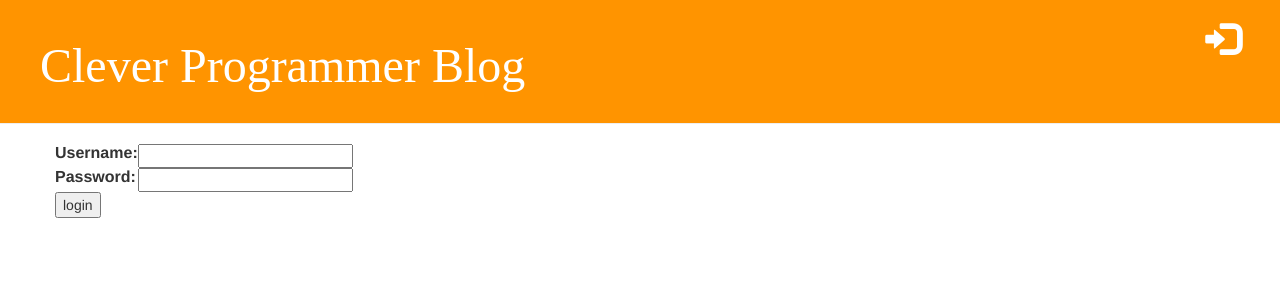
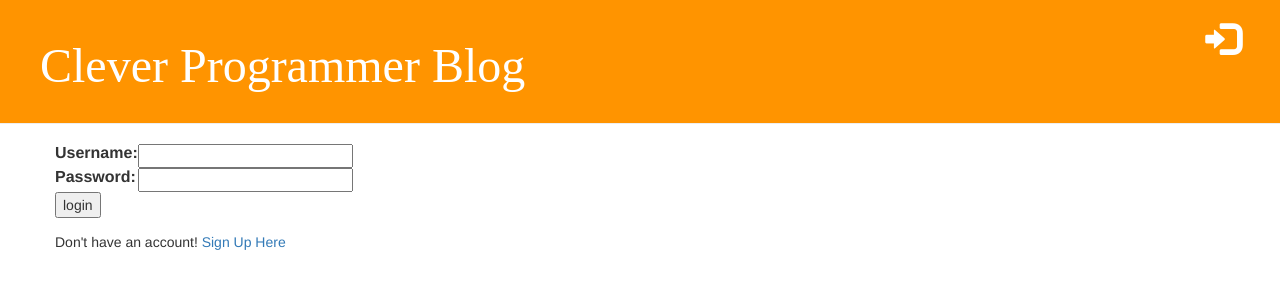
Before and after one commit to goranmrd/cp-blog, a Django app: template blog/templates/blog/registration/login.html in a window 1280 px wide. Shown: the top 300 px of the page. Run offline with Django 3.2, Linux system fonts and the light colour scheme; the template is opened without the code that fills it: values that come from a table or form of the project are taken from there, others are empty; some libraries are stand-ins or nearby versions; some web fonts are replaced.

Commit message:
Sign Up link added at Login page

```diff
--- a/blog/templates/blog/registration/login.html
+++ b/blog/templates/blog/registration/login.html
@@ -18,4 +18,5 @@
 		<input type="submit" value="login"/>
 		<input type="hidden" name="next" value="{{ next }}"/>
 	</form>
+	Don't have an account! <a href="{% url 'signup' %}">Sign Up Here</a>
 {% endblock %}
```
